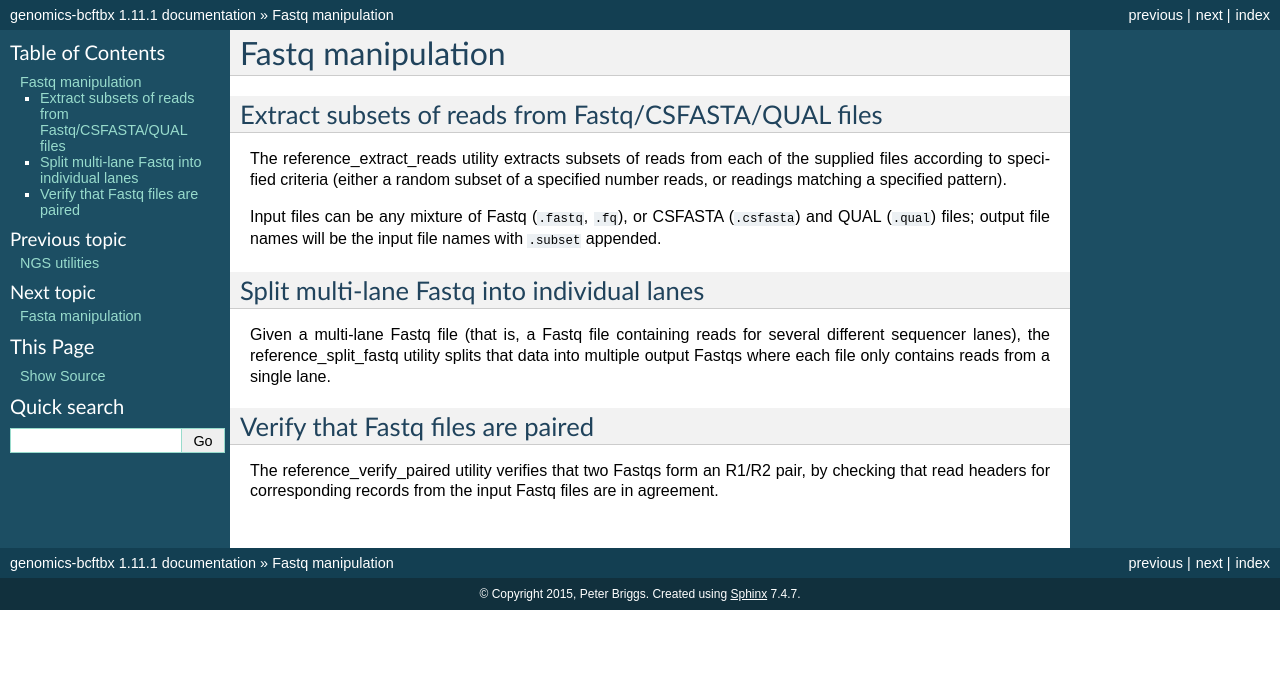
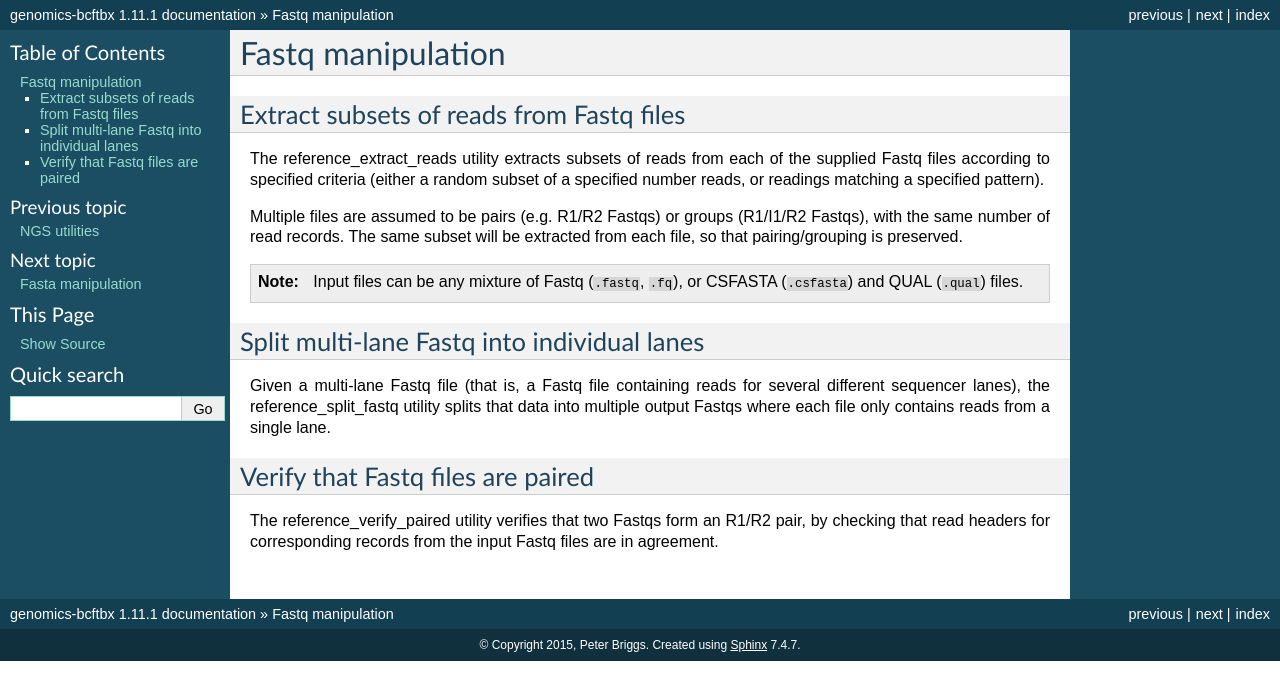
Before and after one commit to fls-bioinformatics-core/genomics, a Sphinx documentation site: the page built from docs/source/usage/fastq.rst, in a window 1280 px wide. Shown: the top 700 px of the page. Built offline with Sphinx 7.4.7, drawn with Linux system fonts in a browser that asks for light colours; pages that are not in the unit, such as notebooks, are missing from menus.

Commit message:
Documentation: update 'extract_reads.py' overview in 'fastq' docs.

```diff
--- a/docs/source/usage/fastq.rst
+++ b/docs/source/usage/fastq.rst
@@ -1,18 +1,24 @@
 Fastq manipulation
 ==================
 
-******************************************************
-Extract subsets of reads from Fastq/CSFASTA/QUAL files
-******************************************************
+*****************************************
+Extract subsets of reads from Fastq files
+*****************************************
 
 The :ref:`reference_extract_reads` utility extracts subsets of
-reads from each of the supplied files according to specified
+reads from each of the supplied Fastq files according to specified
 criteria (either a random subset of a specified number reads, or
 readings matching a specified pattern).
 
-Input files can be any mixture of Fastq (``.fastq``, ``.fq``), or
-CSFASTA (``.csfasta``) and QUAL (``.qual``) files; output file
-names will be the input file names with ``.subset`` appended.
+Multiple files are assumed to be pairs (e.g. R1/R2 Fastqs) or
+groups (R1/I1/R2 Fastqs), with the same number of read records.
+The same subset will be extracted from each file, so that
+pairing/grouping is preserved.
+
+.. note::
+
+   Input files can be any mixture of Fastq (``.fastq``, ``.fq``),
+   or CSFASTA (``.csfasta``) and QUAL (``.qual``) files.
 
 ********************************************
 Split multi-lane Fastq into individual lanes
```
